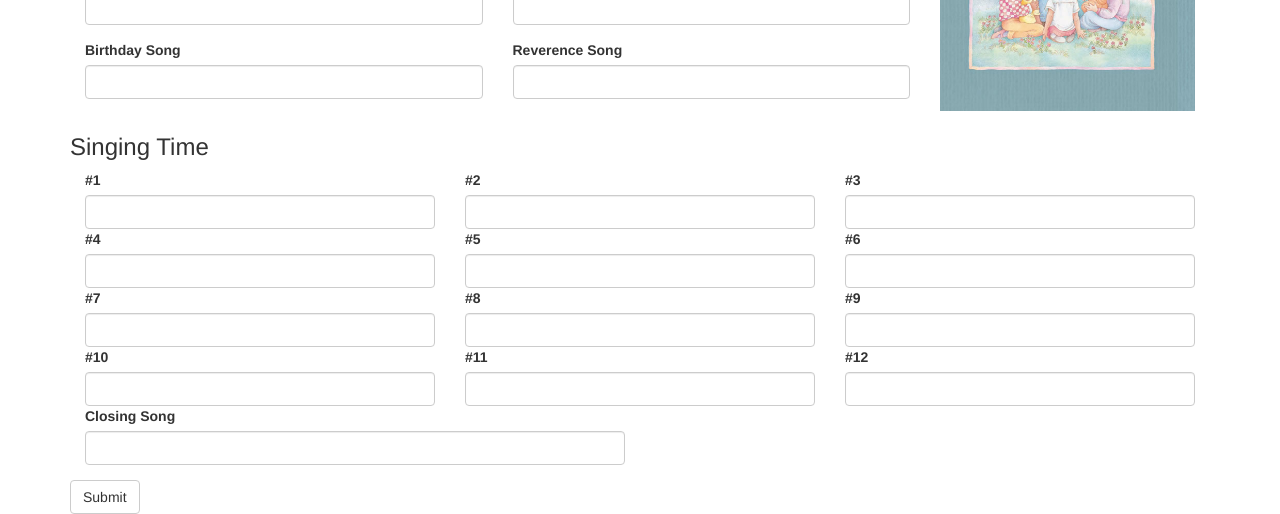
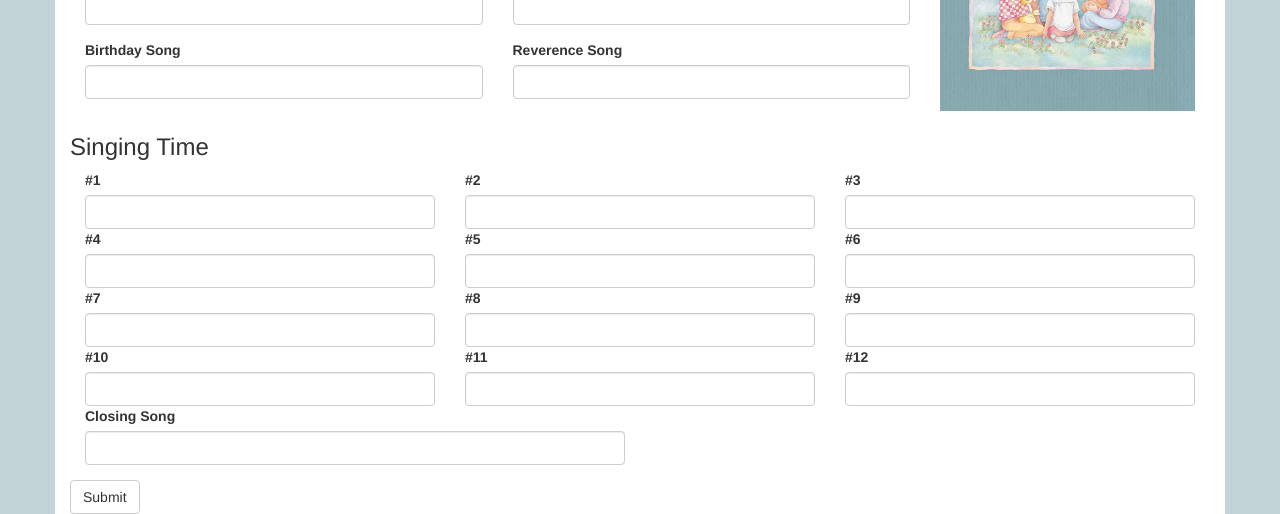
Before and after one commit to curtisgibby/primary-music, a PHP site: page / in a window 1280 px wide. Shown: the part 321-835 px from the top of the page. Run offline with PHP 8.4, Linux system fonts and the light colour scheme; some libraries are stand-ins or nearby versions.

Commit message:
add background color to match Children's Songbook;

```diff
--- a/css/style.css
+++ b/css/style.css
@@ -1,5 +1,5 @@
-.form-control {
-  width: 50%;
+html {
+	background-color: #C2D4D8;
 }
 
 @media print {
--- a/index.php
+++ b/index.php
@@ -4,6 +4,7 @@
 		<meta http-equiv="content-type" content="text/html; charset=utf-8"/>
 		<link href="//netdna.bootstrapcdn.com/bootstrap/3.0.0/css/bootstrap.min.css" rel="stylesheet">
 		<link href="//ajax.googleapis.com/ajax/libs/jqueryui/1.10.3/themes/ui-lightness/jquery-ui.min.css" rel="stylesheet" media="screen">
+		<link href="css/style.css" rel="stylesheet">
 		<script src="//ajax.googleapis.com/ajax/libs/jquery/1.8.0/jquery.min.js" type="text/javascript"></script>
 		<script src="//ajax.googleapis.com/ajax/libs/jqueryui/1.10.3/jquery-ui.min.js"></script>
 	</head>
```
